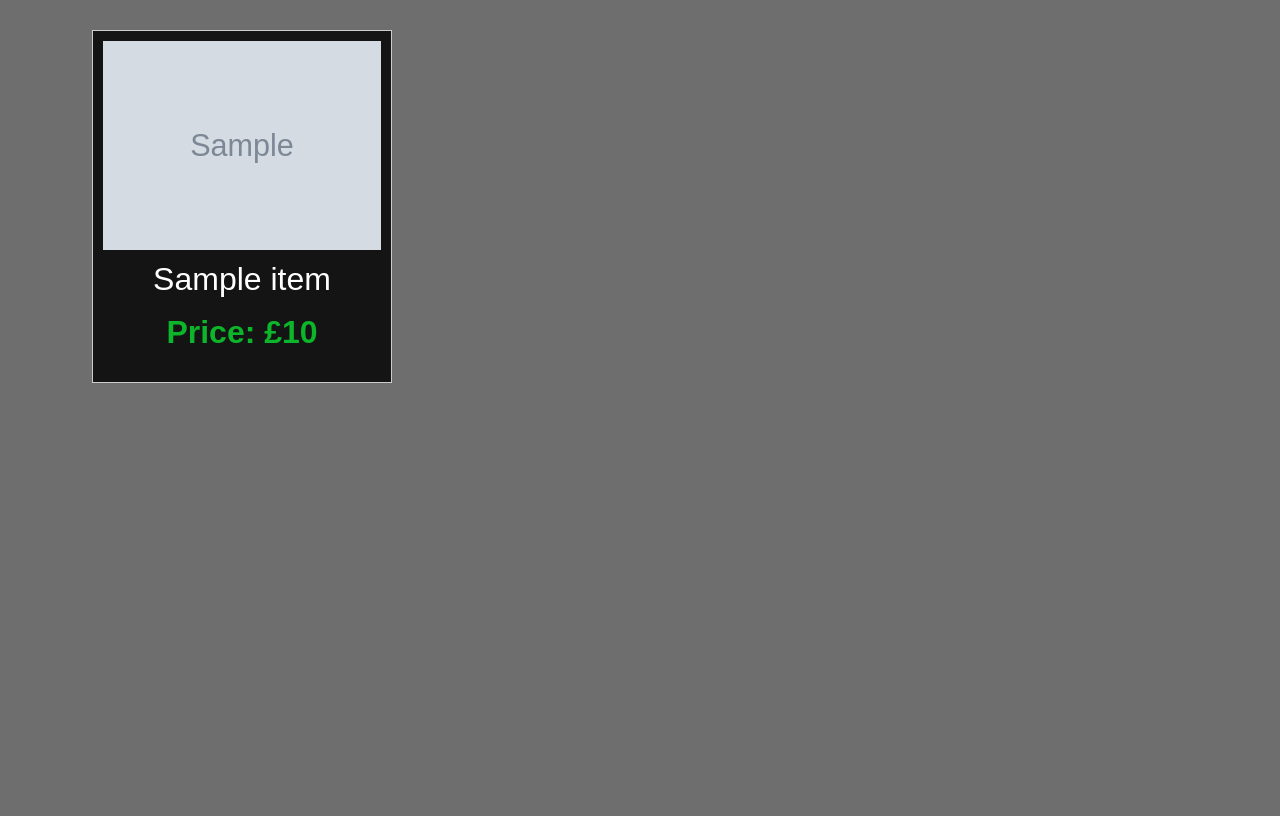
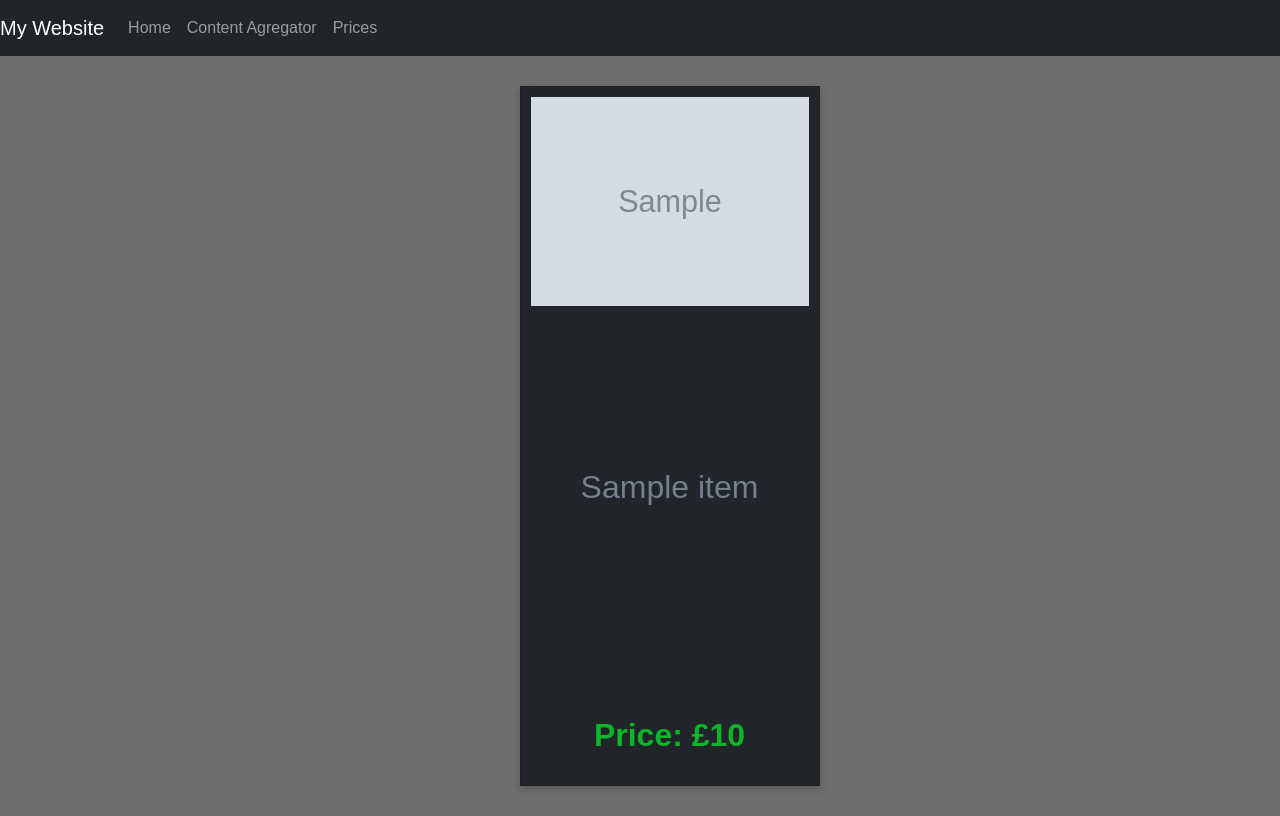
Before and after one commit to Pojjara/ContentAgregator, a Flask app: template templates/pricecheck.html in a window 1280 px wide. Before the commit the page ends 383 px from the top, so only its background shows below. Run offline with Flask 2, Linux system fonts and the light colour scheme; the template is opened without the code that fills it: most values are stand-ins (such as "Sample title", 1, 10 or a date in 2020); grey boxes marked "Sample" are stand-in pictures; parts of the project's set-up code (start-up, migrations or seed data) failed here and were passed over; some libraries are stand-ins or nearby versions.

Commit message:
Added navbar and finished product scraping

```diff
--- a/ListOfSites.py
+++ b/ListOfSites.py
@@ -22,6 +22,8 @@ products = [
     {"link" : "https://www.amazon.co.uk/echo-show-8-2nd-generation-2021-release/dp/B084TNK1NL",
     "targetPrice" : 90},
     {"link": "https://www.amazon.co.uk/dp/B08XVVPXX4/ref=gw_uk_desk_mso_smp_mnp_bau_xpl2?pf_rd_r=Z1XX77VZMN0T59Z0BTZY&pf_rd_p=a35bd811-4132-4cf5-bb8a-fe3ee3b14d13&pd_rd_r=0bbac26c-1c1d-4587-9ea5-39c73e991a89&pd_rd_w=Njko7&pd_rd_wg=NNEqc&ref_=pd_gw_unk",
-    "targetPrice": 30}
+    "targetPrice": 30},
+    {"link": "https://www.amazon.co.uk/Apple-Airpods-Charging-latest-Model/dp/B07PZR3PVB/ref=sr_1_1_sspa?crid=KGRGP5OPEANZ&keywords=airpods&qid=1673293834&sprefix=airpods%2Caps%2C77&sr=8-1-spons&sp_csd=d2lkZ2V0TmFtZT1zcF9hdGY&psc=1",
+    "targetPrice": 101}
 
 ]
--- a/app.py
+++ b/app.py
@@ -9,10 +9,13 @@ from apscheduler.schedulers.background import BackgroundScheduler
 
 # Function to update the data
 def update_data():
+
     print("Updating data...")
     getArticlesFromSites(sites)
     global data
     data = fetch_data(sites)
+    global prices
+    prices = getPrices(products)
 
 # Create a BackgroundScheduler to update the data every 10 minutes
 scheduler = BackgroundScheduler()
@@ -20,9 +23,10 @@ scheduler.add_job(update_data, 'interval', minutes=10)
 
 # Create the Flask app
 app = Flask(__name__)
-
+# Set the secret key
+app.secret_key = 'sadhah2h31h'
 # Gather the data from the sites
-#getArticlesFromSites(sites)
+getArticlesFromSites(sites)
 prices = getPrices(products)
 
 data = fetch_data(sites)
--- a/static/newstyles.css
+++ b/static/newstyles.css
@@ -130,16 +130,26 @@ body {
 
 /* Amazon prices */
 
+.amazonPrices .container .row {
+    display: flex;
+    justify-content: center;
+}
+
 .amazon-item {
     display: flex;
     flex-direction: column;
     align-items: center;
+    justify-content: space-between;
     width: 300px;
+    height: 700px;
     margin: 10px;
     color: white;
     background-color: #141414;
     border: 1px solid #ccc;
     padding: 10px;
+    border: 1px solid rgba(0, 0, 0, .125);
+    position: relative;
+    box-shadow: 0 4px 8px 0 rgb(0 0 0 / 20%);
 }
 
 .amazon-item img {
@@ -152,20 +162,36 @@ body {
 
 .amazon-item h2 a {
     margin: 10px 0;
-    color: white;
+    color: #767f8d;
     text-decoration: none;
 }
 
-.amazon-item p.superPrice {
+.amazon-item:hover a {
+    color: #8e99aa;
+}
+
+.amazon-item p {
     font-weight: bold;
     font-size: xx-large;
+}
+
+.amazon-item p.superPrice {
     color: #0cb529;
 }
 
 .amazon-item p.normalPrice {
-    font-weight: bold;
-    font-size: xx-large;
     color: #e9e9e7;
+}
+
+.amazon-item .amazon-image {
+    height: 280px;
+    overflow: hidden;
+}
+
+.amazon-item .amazon-image img {
+    width: 100%;
+    height: auto;
+    object-fit: cover
 }
 
 
--- a/templates/layout.html
+++ b/templates/layout.html
@@ -11,6 +11,9 @@
 </head>
 
 <body>
+
+    {% block navbar %} {% endblock %}
+
 
 
     <div class="main">
--- a/templates/pricecheck.html
+++ b/templates/pricecheck.html
@@ -1,13 +1,34 @@
-{% extends "layout.html" %} {% block title %} Price Check {% endblock %} {% block main %}
-<div class="asd">
+{% extends "layout.html" %} {% block title %} Price Check {% endblock %} {% block navbar %}
+<nav class="navbar navbar-expand-lg navbar-dark bg-dark">
+    <a class="navbar-brand" href="/">My Website</a>
+    <button class="navbar-toggler" type="button" data-toggle="collapse" data-target="#navbarNav" aria-controls="navbarNav" aria-expanded="false" aria-label="Toggle navigation">
+      <span class="navbar-toggler-icon"></span>
+    </button>
+    <div class="collapse navbar-collapse" id="navbarNav">
+        <ul class="navbar-nav">
+            <li class="nav-item">
+                <a class="nav-link" href="#">Home <span class="sr-only"></span></a>
+            </li>
+            <li class="nav-item">
+                <a class="nav-link" href="/">Content Agregator</a>
+            </li>
+            <li class="nav-item active">
+                <a class="nav-link" href="/pricechecker">Prices</a>
+            </li>
+        </ul>
+    </div>
+</nav> {% endblock %} {% block main %}
+<div class="amazonPrices">
     <div class="container">
         <div class="row">
             {% for item in prices %}
-            <div class="col-sm-4">
-                <div class="amazon-item">
-                    <img src="{{item.picture}}" alt="{{item.title}}" href="{{item.link}}">
+            <div class="col-sm-3">
+                <div class="amazon-item bg-dark">
+                    <div class="amazon-image">
+                        <img src="{{item.picture}}" alt="{{item.title}}" href="{{item.link}}">
+                    </div>
                     <h2><a href="{{item.link}}">{{item.title}}</a></h2>
-                    {% if item.targetPrice
+                    <hr> {% if item.targetPrice
                     < item.price %} <p class="normalPrice">Price: £{{item.price}}</p>
                         {% else %}
                         <p class="superPrice">Price: £{{item.price}}</p> {% endif %}
--- a/webscraping.py
+++ b/webscraping.py
@@ -14,11 +14,9 @@ def scrape_articles(site):
         if r.status_code == 200:
             soup = bs4.BeautifulSoup(r.text, 'html.parser')
             # Extract the articles from the HTML response
-            # (Code will vary depending on the site being scraped)
             if site["name"] == "FC Barca":
                     try:
                         # Finds all articles
-                        #articles_lists = soup.select('.news__list')[0]
                         articles_list = soup.find_all('article')
                         articles = []
                         for article in articles_list[:HOW_MANY_ARTICLES]:
```
Also changed, not shown: priceChecking.py (+20 -14 lines), templates/index.html (+21 -0 lines), database.db.
